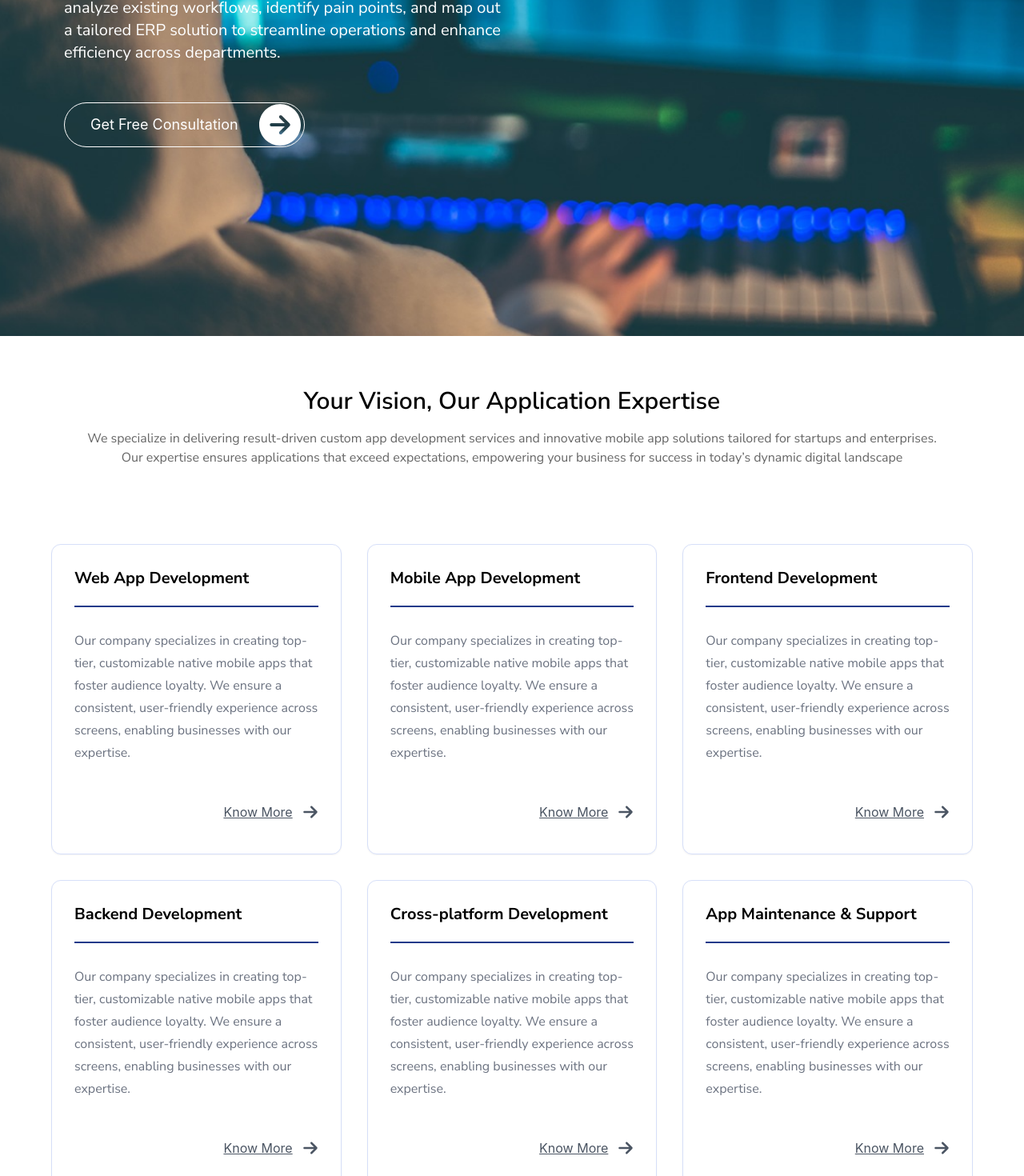
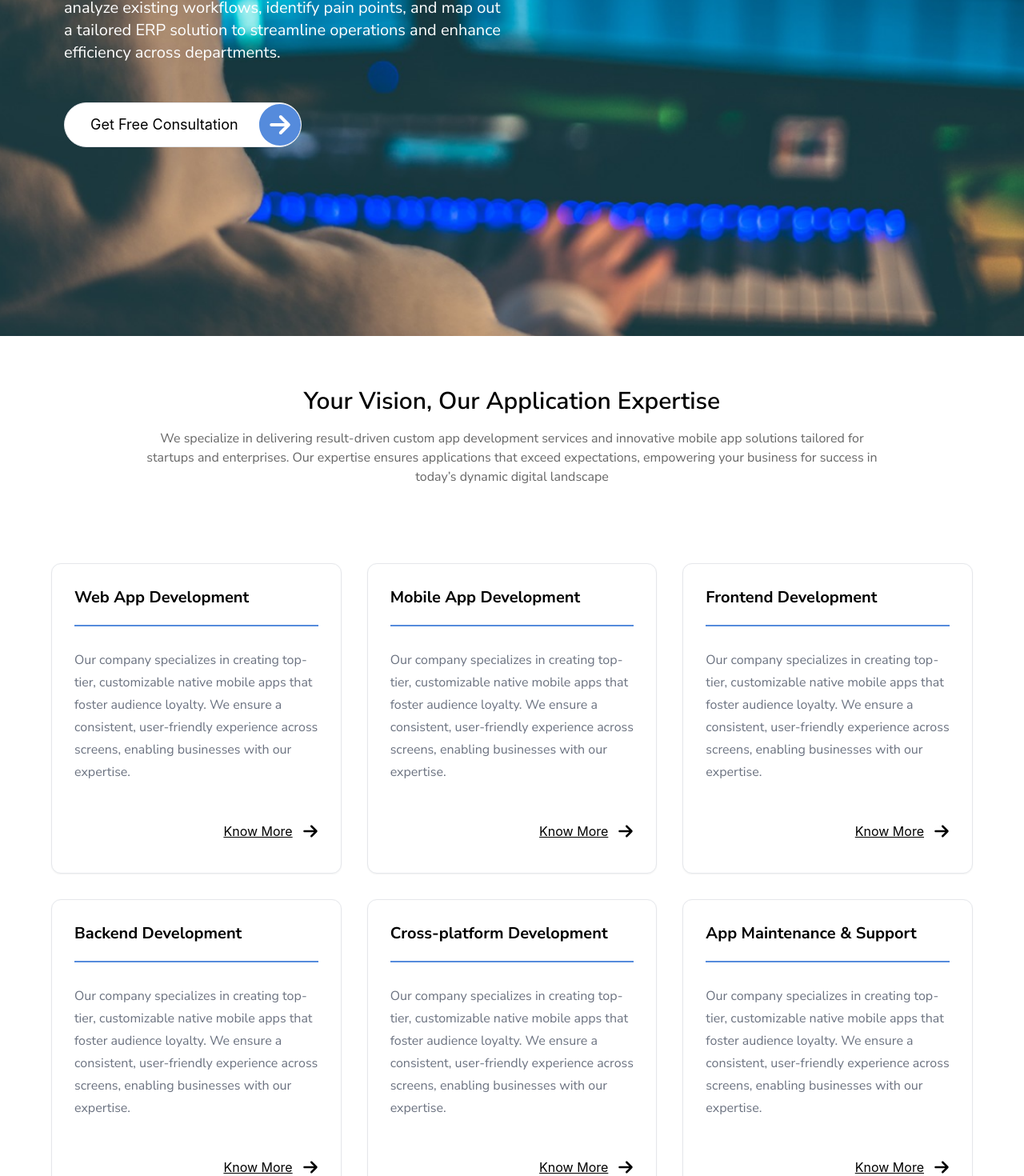
Before and after one commit to kdidrees/qurilo-network, a React (Create React App) app: page / in a window 1280 px wide. Shown: the part 380-1850 px from the top of the page at 80% size. Built offline with nearby package versions, Linux system fonts and the light colour scheme.

Commit message:
update in all components

```diff
--- a/src/components/Card.jsx
+++ b/src/components/Card.jsx
@@ -7,17 +7,17 @@ const Appdevcard = (cardData) => {
         return (
           <>
             <div key={card.id}>
-              <div class="p-7 rounded-xl bg-white hover:bg-second  hover:border-second  border-[1px] border-second shadow-sm">
+              <div class="p-7 rounded-xl bg-white hover:bg-second   hover:border-none  border-[1px]  shadow-sm">
                 <h3 class="md:text-xl text-black  font-bold font-sans mb-7">
                   {card.heading}
 
-                  <p className="border-[1px] mt-5 border-blue-900 hover:border-white"></p>
+                  <p className="border-[1px] mt-5 border-blue-900 border-blue hover:border-white"></p>
                 </h3>
 
                 <p class="font-medium leading-7 font-sans text-gray-500 mb-6 dark:text-gray-400">
                   {card.description}
                 </p>
-                <div class="py-3 pt-6 cursor-pointer flex items-center text-gray-600 underline justify-end w-full font-normal rounded-md bg-transparent  transition-all duration-500  ">
+                <div class="py-3 pt-6 cursor-pointer flex items-center text-black underline justify-end w-full font-normal rounded-md bg-transparent  transition-all duration-500  ">
                   Know More
                   <svg
                     xmlns="http://www.w3.org/2000/svg"
@@ -25,7 +25,7 @@ const Appdevcard = (cardData) => {
                     class=" h-5 w-5 ms-3"
                   >
                     <path
-                      fill="currentColor"
+                      fill="#000"
                       d="M438.6 278.6c12.5-12.5 12.5-32.8 0-45.3l-160-160c-12.5-12.5-32.8-12.5-45.3 0s-12.5 32.8 0 45.3L338.8 224 32 224c-17.7 0-32 14.3-32 32s14.3 32 32 32l306.7 0L233.4 393.4c-12.5 12.5-12.5 32.8 0 45.3s32.8 12.5 45.3 0l160-160z"
                     />
                   </svg>
--- a/src/components/ContactSection.jsx
+++ b/src/components/ContactSection.jsx
@@ -5,7 +5,7 @@ import Button from "./buttons/Button";
 const ContactSection = () => {
   return (
     <section>
-      <div className="w-full py-20 my-8 px-6  bg-secondary-100 bg-black text-white grid grid-cols-1 lg:grid-cols-2 gap-20 lg:gap-0">
+      <div className="w-full py-20 mt-8 px-6  bg-secondary bg-black text-white grid grid-cols-1 lg:grid-cols-2 gap-20 lg:gap-0">
         <div className="flex items-center gap-5 flex-col lg:items-start lg:px-20">
           <h1 className="text-4xl text-center lg:text-start">
             Build an App that Drives User Engagement
--- /dev/null
+++ b/src/components/buttons/Button.css
@@ -0,0 +1,8 @@
+Button:hover div span {
+  color: white;
+}
+
+Button:hover .mybutton {
+  color:white ;
+  /* background-color: #558BDC !important; */
+}
--- a/src/components/buttons/Button.jsx
+++ b/src/components/buttons/Button.jsx
@@ -1,13 +1,15 @@
 import React from "react";
 import { IoArrowForwardCircle } from "react-icons/io5";
+import './Button.css';
+
 const Button = ({ data }) => {
   return (
-    <button className="flex items-center mt-10  relative overflow-hidden bg-transparent border border-white h-12 md:h-14 px-4 md:px-8 rounded-full text-white hover:border-none cursor-pointer before:content-[''] before:absolute before:top-0 before:left-0 before:w-full before:h-full before:rounded-full before:bg-gradient-to-l before:from-yellow-400 before:to-yellow-400 before:transition-transform before:duration-500 before:scale-x-0 before:origin-right hover:before:scale-x-100">
+    <button className="flex items-center mt-10  relative overflow-hidden bg-transparent border  bg-white h-12 md:h-14 px-4 md:px-8 rounded-full text-white hover:border-none cursor-pointer before:content-[''] before:absolute before:top-0 before:left-0 before:w-full before:h-full before:rounded-full before:bg-gradient-to-l before:from-blue before:to-blue  before:transition-transform before:duration-500 before:scale-x-0 before:origin-right hover:before:scale-x-100">
       <div className="flex justify-between items-center relative z-10 gap-5 w-full">
-        <span className="text-white text-base md:text-lg">{data}</span>
+        <span className="text-black text-base md:text-lg">{data}</span>
         <IoArrowForwardCircle
           size={50}
-          className="mr-[-20px] md:h-16 md:w-16 md:mr-[-34px]"
+          className="mybutton mr-[-20px] text-blue hover:bg-blue md:h-16 md:w-16 md:mr-[-38px]"
         />
       </div>
     </button>
--- a/src/components/cards/TechnologyCard.jsx
+++ b/src/components/cards/TechnologyCard.jsx
@@ -1,12 +1,12 @@
 import React from "react";
 const TechnologyCard = ({ tech }) => {
   return (
-    <div className=" h-full flex flex-col gap-5 py-10 border-b-[1px] border-black">
-      <h1 className="text-xl font-semibold font-sans ">{tech.heading}</h1>
-      <div className="w-full h-1 bg-black rounded-md"></div>
+    <div className=" h-full flex flex-col gap-5 py-10 border-b-[1px] border-blue">
+      <h1 className="text-xl font-semibold font-sans text-white ">{tech.heading}</h1>
+      <div className="w-full h-[2px] bg-blue rounded-md"></div>
       <div className="flex gap-5 flex-wrap">
         {tech.tech?.map((techUsed, i) => (
-          <p className="border-2  font-sans border-lightColor-100 hover:bg-lightColor-100 hover:bg-fourth  py-2 px-4 rounded-md cursor-pointer h-fit">
+          <p className="border-2  font-sans border-white hover:bg-lightColor-100 bg-white hover:bg-second py-2 px-4 rounded-md cursor-pointer h-fit">
             {techUsed}
           </p>
         ))}
--- a/src/components/process/DevelopmentProcess.jsx
+++ b/src/components/process/DevelopmentProcess.jsx
@@ -4,29 +4,31 @@ import { DevelopmentProcessData } from "../../data/applicationDevelopment";
 const DevelomentProcess = () => {
   return (
     <>
-      <div className="w-full pt-5 pb-9 bg-second">
-        <div className=" text-black md:text-3xl text-xl md:mt-4 font-sans font-semibold text-center">
+      <div className="w-full pt-5 pb-9 bg-white">
+        <div className=" text-black md:text-3xl text-xl md:mt-6 mt-4 font-sans font-semibold text-center">
           Process We Follow
         </div>
 
-        <p className="text-center mt-2">
+        <p className="text-center md:mt-4 mt-2">
           Here is a streamlined overview of our custom web app development
           process:
         </p>
 
-        <div className="grid grid-cols-1  md:grid-cols-2 lg:grid-cols-6 gap-3 mx-16 md:mt-4 mt-8">
-          {DevelopmentProcessData.map((devdata) => {
+        <div className="grid grid-cols-1  md:grid-cols-2 lg:grid-cols-6 gap-3 mx-16  md:mt-8 mt-4">
+          {DevelopmentProcessData.map((devdata, index) => {
+            const bgColor = index % 2 === 0 ? "bg-blue" : "bg-red";
+            const txtColor = index % 2 === 0 ? "text-white" : "text-black";
             return (
               <>
                 <div
                   key={devdata.id}
-                  className=" mx-2 bg-white w-full md:my-8 my-2 relative text-center z-10   py-6 px-12 shadow-md rounded-xl"
+                  className={`mx-2 ${bgColor} w-full md:my-8 my-2 relative text-center z-10   py-6 px-12 shadow-md rounded-xl`}
                 >
                   <div className="absolute flex justify-center items-center -top-4 left-[45%] bg-white rounded-full w-8 h-8">
-                    <div className="border-4 rounded-full p-1 w-2 h-2  border-black"></div>
+                    <div className="border-4 rounded-full p-1 w-2 h-2  border-blue"></div>
                   </div>
-                  <h1 className="text-xl font-medium my-4">Planning</h1>
-                  <p className="md:text-base text-center">{devdata.desc}</p>
+                  <h1 className={`text-xl font-medium my-4 ${txtColor}`}>Planning</h1>
+                  <p className={`md:text-base text-center ${txtColor}`}>{devdata.desc}</p>
                 </div>
               </>
             );
--- a/src/container/DevelopmentServices.jsx
+++ b/src/container/DevelopmentServices.jsx
@@ -5,9 +5,10 @@ import { cardData } from "../data/applicationDevelopment";
 export default function DevelopmentServices() {
   return (
     <>
+      <section>
         <div className="flex flex-wrap  -mx-4 md:mt-16">
           <div className="w-full px-4">
-          <div className="text-center  mx-24 mb-12 lg:mb-20 ">
+            <div className="text-center  md:mx-44 mx-8 mb-12 lg:mb-20 ">
               <h2
                 className="
                   font-semibold
@@ -16,16 +17,17 @@ export default function DevelopmentServices() {
                   md:text-3xl
                   text-black
                   mb-4
+                  md:mt-0 mt-8
                   "
               >
                 Your Vision, Our Application Expertise
               </h2>
               <p className="text-base text-[#666666] text-body-color font-sans">
                 We specialize in delivering result-driven custom app development
-              services and innovative mobile app solutions tailored for startups
-              and enterprises. Our expertise ensures applications that exceed
-              expectations, empowering your business for success in today’s
-              dynamic digital landscape
+                services and innovative mobile app solutions tailored for
+                startups and enterprises. Our expertise ensures applications
+                that exceed expectations, empowering your business for success
+                in today’s dynamic digital landscape
               </p>
             </div>
           </div>
@@ -33,6 +35,7 @@ export default function DevelopmentServices() {
         <div className="grid grid-cols-1 gap-8 mt-8 md:mt-4 md:grid-cols-3 mx-16 ">
           <Appdevcard cardData={cardData} />
         </div>
+      </section>
     </>
   );
 }
--- a/src/container/TechnologiesSection.jsx
+++ b/src/container/TechnologiesSection.jsx
@@ -1,11 +1,22 @@
 import React from "react";
 // import Heading from "../buttons/Heading";
-import TechnologyCard from "../components/cards/TechnologyCard"
+import TechnologyCard from "../components/cards/TechnologyCard";
 import { technologiesData } from "../data/applicationDevelopment";
 
 const TechnologiesSection = () => {
   return (
-    <section>
+    <section className="bg-black">
+      <div className=" text-white  md:text-3xl text-xl md:mt-6 mt-4 md:pt-16 pt-4 font-sans font-semibold text-center">
+        Technologies We Rely On
+      </div>
+
+      <p className="text-center md:mt-4 mt-2 md:mx-44 mx-6 font-sans text-white">
+        We are proud to have a team of web application developers who are
+        experts in diverse web technologies like MERN, Blockchain, Kentico, etc.
+        Our web app development specialists hold relevant knowledge about the
+        following core technologies:
+      </p>
+
       <div className="flex flex-col items-center px-6 lg:px-20 py-16 gap-10 lg:gap-20">
         {/* <Heading heading="CRM Technologies We Use" /> */}
 
--- a/tailwind.config.js
+++ b/tailwind.config.js
@@ -14,7 +14,9 @@ module.exports = {
         'first':'#0A142A',
         'second':"#D6DFF9",
         'third':"#E1DCF3",
-        'fourth':"#F9EBDD"
+        'fourth':"#F9EBDD",
+        "blue":"#558BDC",
+        "creme":"#f9ebdd"
       }
       ,
       boxShadow:{
```
Also changed, not shown: src/assets/Images/appdevelopment/images/contactimg.png. Lines whose indentation alone changed are shown as unchanged.
